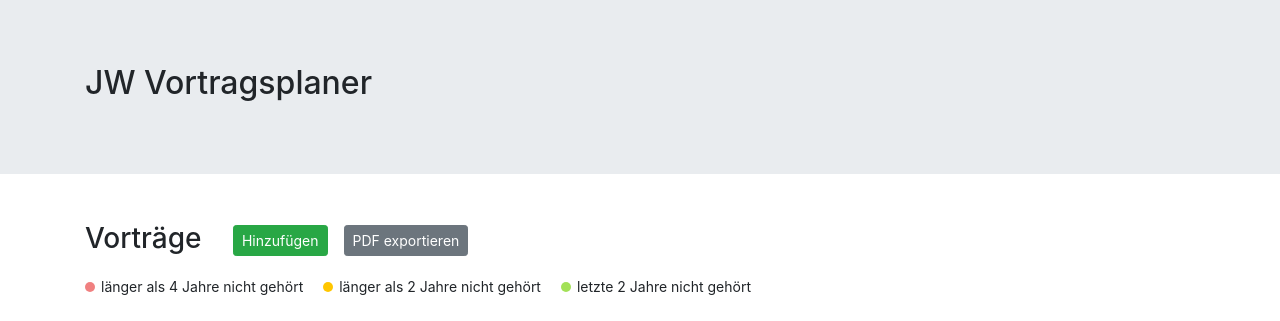
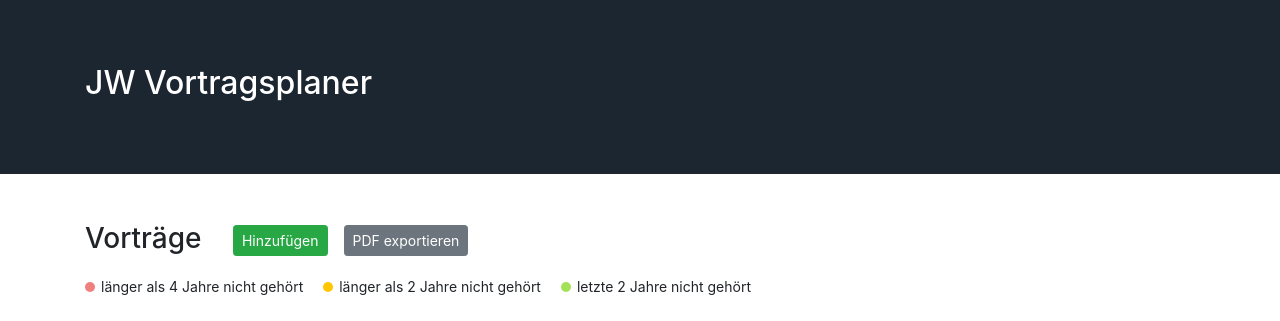
Before and after one commit to wh1zk1d/vortragsplaner, a PHP site: page /vortragsplaner/ in a window 1280 px wide. Shown: the top 321 px of the page. Run offline with PHP 8.4, Linux system fonts and the light colour scheme; data that the repository does not hold is empty.

Commit message:
💄 change jumbotron style

```diff
--- a/public/css/styles.css
+++ b/public/css/styles.css
@@ -4,6 +4,12 @@
   font-weight: 400;
   src: local('Material Icons'), local('MaterialIcons-Regular'),
     url(../fonts/material-icons.woff) format('woff');
+}
+
+/* JUMBOTRON */
+.jumbotron {
+  background-color: #1c2631;
+  color: #fff;
 }
 
 .material-icons {
```
